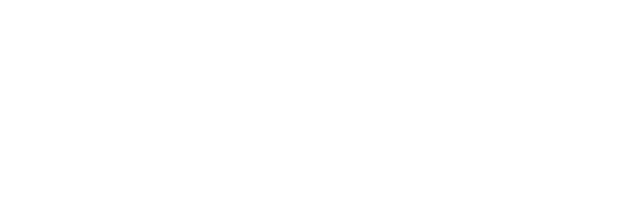
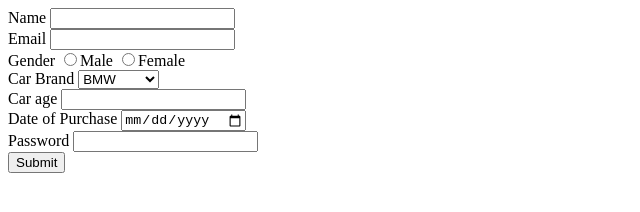
Before and after one commit to acciojob/car-insurance-form-arjundevlop, a website: page main.html in a window 1280 px wide. Shown: the whole page, without its empty margins (0-640 px from the left). Drawn offline with Linux system fonts and the light colour scheme.

Commit message:
created a submission

```diff
--- a/main.html
+++ b/main.html
@@ -8,6 +8,35 @@
 
 <body>
 	<!-- the entire body must be written by student -->
+	<form method="post">
+		<label for="name"> Name </label>
+		<input type="text" id="name">
+		<br>
+		<label for="email"> Email </label>
+		<input type="text" id = "email">
+		<br>
+		<label for = "gender"> Gender</label>
+		<input type = "radio" name = "gender">Male
+		<input type = "radio" name = "gender">Female
+		<br>
+		<label for="cars"> Car Brand </label>
+		<select id = "cars" name = "cars">
+			<option value = "BMW">BMW</option>
+			<option value = "Audi">Audi</option>
+			<option value = "Mercedes">Mercedes</option>
+		</select>
+		<br>
+		<label for= "carage"> Car age</label>
+		<input type="number" id="carage">
+		<br>
+		<label for= "dop"> Date of Purchase </label>
+		<input type = "date" id = "dop">
+		<br>
+		<label for="password"> Password</label>
+		<input type= "password" id = "password">
+		<br>
+		<button type="submit">Submit </button>
+
     <script type="text/javascript" src="./script.js">
 </script>
 
```
